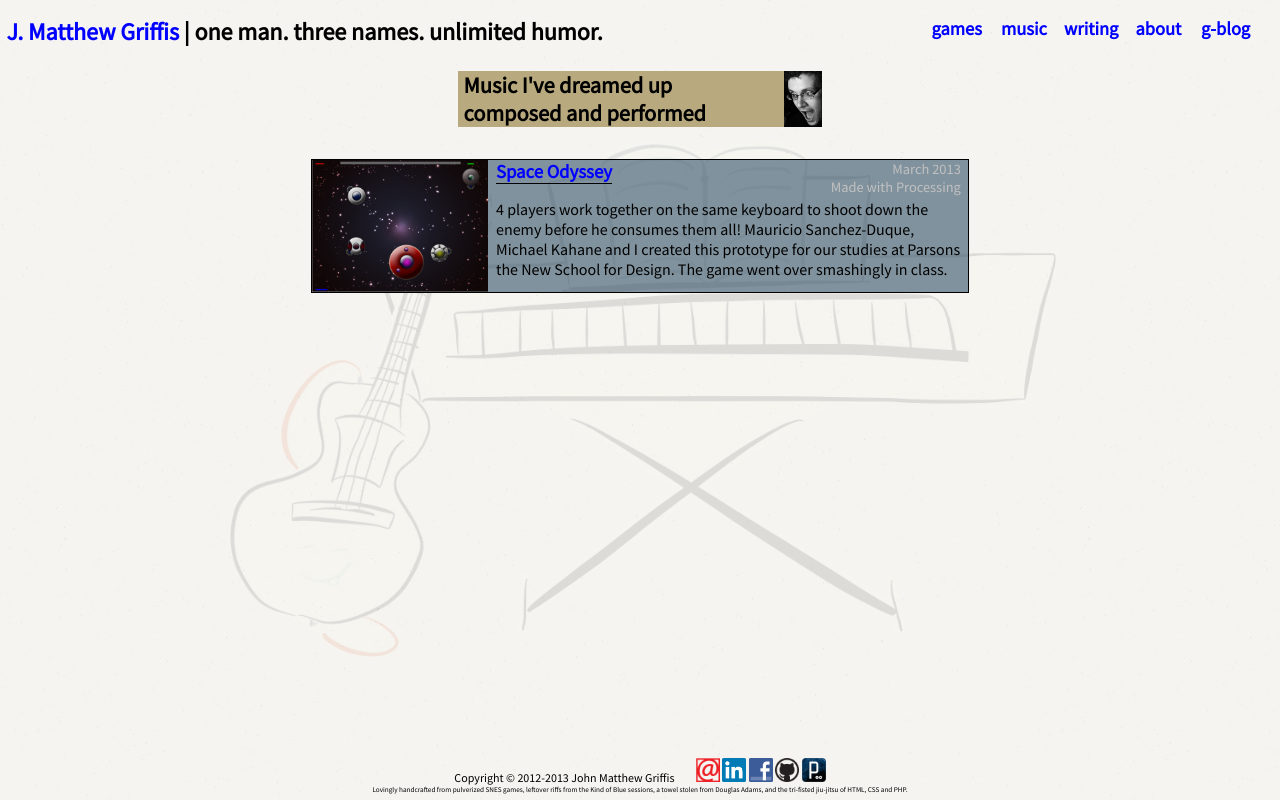
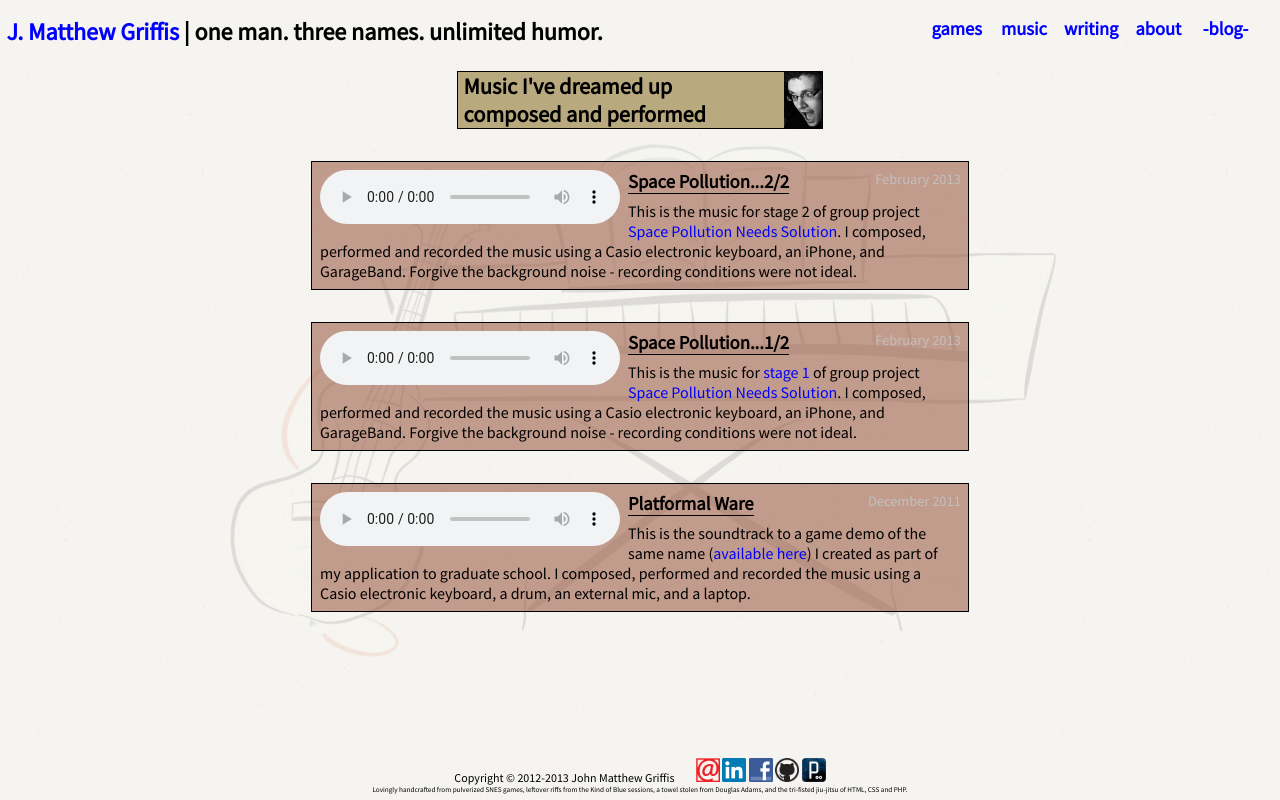
Before and after one commit to jmatthewgriffis/mySite, a PHP site: page /music.php in a window 1280 px wide. Run offline with PHP 8.4, Linux system fonts and the light colour scheme.

Commit message:
Added some content to all pages and updated the .gitIgnore to avoid needless copying of media files.

```diff
--- a/css/style.css
+++ b/css/style.css
@@ -8,6 +8,9 @@
 #9F8B4E - rgb(159, 139, 78) - brown
 #325066 - rgb(50,80,102) - blue
 #7C7B7D - rgb(124,123,125) - gray
+and then, using the blue as a new base:
+#326E53 - rgb(50,110,83) - green
+#9F6049 - rgb(159,96,73) - red
 
 
  */
@@ -97,22 +100,7 @@
 	background:rgb(159, 139, 78);
 	background:rgba(159, 139, 78, 0.7);
 	text-align: left;
-	/*border:solid 1px black;*/
-}
-
-article.game {
-	background:rgb(50,80,102);
-	background:rgba(50,80,102, 0.6);
-}
-
-article.writing {
-	background:rgb(50,80,102);
-	background:rgba(50,80,102, 0.6);
-}
-
-article.music {
-	background:rgb(50,80,102);
-	background:rgba(50,80,102, 0.6);
+	border:solid 1px black;
 }
 
 article.thing {
@@ -123,6 +111,25 @@
 	margin: 1em;
 	text-align: left;
 	border: solid 1px black;
+}
+
+article.game {
+	background:rgb(50,80,102);
+	background:rgba(50,80,102, 0.6);
+}
+
+article.writing {
+	background:rgb(50,110,83);
+	background:rgba(50,110,83,0.6);
+}
+
+article.music {
+	background:rgb(159,96,73);
+	background:rgba(159,96,73,0.6);
+}
+
+article.music, article.writing {
+	padding-top: 0.5em;
 }
 
 article.thing img, h3 {
@@ -136,11 +143,18 @@
 }
 
 article.thing h3 {
-	border-top: solid 1px black;
 	border-bottom: solid 1px black;
 }
 
+article.writing h3 {
+	margin-left: 0.5em;
+}
+
 article.thing p {
+	margin: 0.5em;
+}
+
+article.game p {
 	margin: 1em 0 0.5em 0;
 }
 
@@ -150,6 +164,15 @@
 	color: silver;
 	font-size: 0.9em;
 	margin:0 0.5em 0 0;
+}
+
+article.thing audio {
+	float:left;
+	margin: 0 0.5em;
+}
+
+span.italics {
+	font-style: italic;
 }
 
 /*__________________________________________________________*/
@@ -267,6 +290,7 @@
 	padding-left: 0.5em;
 	background:rgb(159, 139, 78); /* Brownish, #9F8B4E */
 	background:rgba(159, 139, 78, 0.7); /* add the alpha */
+	border: solid 1px black;
 }
 
 #welcome img {
--- a/frame_header_and_nav.php
+++ b/frame_header_and_nav.php
@@ -40,7 +40,7 @@
 
 		<li>
 			<a target="_blank" href="http://www.wagononahill.com/kg-archive.html">
-				<h2>g-blog</h2>
+				<h2>-blog-</h2>
 			</a>
 		</li>
 
--- a/games.php
+++ b/games.php
@@ -8,7 +8,7 @@
 
 		<article id="whatPage">
 			<h2><a href="about.php"><img src="images/people/me3.jpg" alt="This is the Games page." title="Check out my games!"/></a>
-			Games I've made<br>on my own and with others</h2>
+				Games I've made<br>on my own and with others</h2>
 		</article>
 
 		<!--the work-->
@@ -24,7 +24,7 @@
 			<a href="images/games/howtoplay.png"><img src="images/games/howtoplay.png" alt="How to Play" title="So mysterious..."/></a>
 			<a target="_blank" href="http://www.openprocessing.org/sketch/79599"><h3>How to Play</h3></a>
 			<p class="specs">November 2012<br>Made with Processing</p>
-			<p>How the heck do you play this? You may think you know, but I doubt it. I created this examination of how games instruct their players for my studies at Parsons the New School for Design. Good luck reaching the end credits. Seriously, it's confounding.</p>
+			<p>How the heck do you play this? You may think you know, but I doubt it. I created this examination of how games instruct their players for my studies at Parsons the New School for Design. Good luck reaching the end credits. Seriously, it may be completely opaque.</p>
 		</article>
 
 	</section><!--end games-->
--- a/music.php
+++ b/music.php
@@ -8,16 +8,44 @@
 
 		<article id="whatPage">
 			<h2><a href="about.php"><img src="images/people/me3.jpg" alt="This is the Music page." title="Drop the beats!"/></a>
-			Music I've dreamed up<br>composed and performed</h2>
+				Music I've dreamed up<br>composed and performed</h2>
 		</article>
 
 		<!--the work-->
 
-		<article class="thing game">
-			<a href="images/games/space_odyssey.png"><img src="images/games/space_odyssey.png" alt="Space Odyssey" title="Pew pew"/></a>
-			<a target="_blank" href="http://www.openprocessing.org/sketch/93227"><h3>Space Odyssey</h3></a>
-			<p class="specs">March 2013<br>Made with Processing</p>
-			<p>4 players work together on the same keyboard to shoot down the enemy before he consumes them all! Mauricio Sanchez-Duque, Michael Kahane and I created this prototype for our studies at Parsons the New School for Design. The game went over smashingly in class.</p>
+		<!--big thanks to media.io for providing audio conversion-->
+
+		<article class="thing music">
+			<audio controls>
+				<source src="music/spacejunk2.mp3" type="audio/mpeg">
+				<source src="music/spacejunk2.ogg" type="audio/ogg">
+					Your browser does not support the audio element.
+			</audio>
+			<h3>Space Pollution...2/2</h3>
+			<p class="specs">February 2013</p>
+			<p>This is the music for stage 2 of group project <a href="games.php">Space Pollution Needs Solution</a>. I composed, performed and recorded the music using a Casio electronic keyboard, an iPhone, and GarageBand. Forgive the background noise - recording conditions were not ideal.</p>
+		</article>
+
+		<article class="thing music">
+			<audio controls>
+				<source src="music/spacejunk1.mp3" type="audio/mpeg">
+				<source src="music/spacejunk1.ogg" type="audio/ogg">
+					Your browser does not support the audio element.
+			</audio>
+			<h3>Space Pollution...1/2</h3>
+			<p class="specs">February 2013</p>
+			<p>This is the music for <a target="_blank" href="http://www.openprocessing.org/sketch/90457">stage 1</a> of group project <a href="games.php">Space Pollution Needs Solution</a>. I composed, performed and recorded the music using a Casio electronic keyboard, an iPhone, and GarageBand. Forgive the background noise - recording conditions were not ideal.</p>
+		</article>
+
+		<article class="thing music">
+			<audio controls>
+				<source src="music/platformal_ware.mp3" type="audio/mpeg">
+				<source src="music/platformal_ware.ogg" type="audio/ogg">
+					Your browser does not support the audio element.
+			</audio>
+			<h3>Platformal Ware</h3>
+			<p class="specs">December 2011</p>
+			<p>This is the soundtrack to a game demo of the same name (<a href="games.php">available here</a>) I created as part of my application to graduate school. I composed, performed and recorded the music using a Casio electronic keyboard, a drum, an external mic, and a laptop.</p>
 		</article>
 
 	</section><!--end music-->
```
Also changed, not shown: writing.php (+5 -6 lines), about.php (indentation only), 1 other file.
